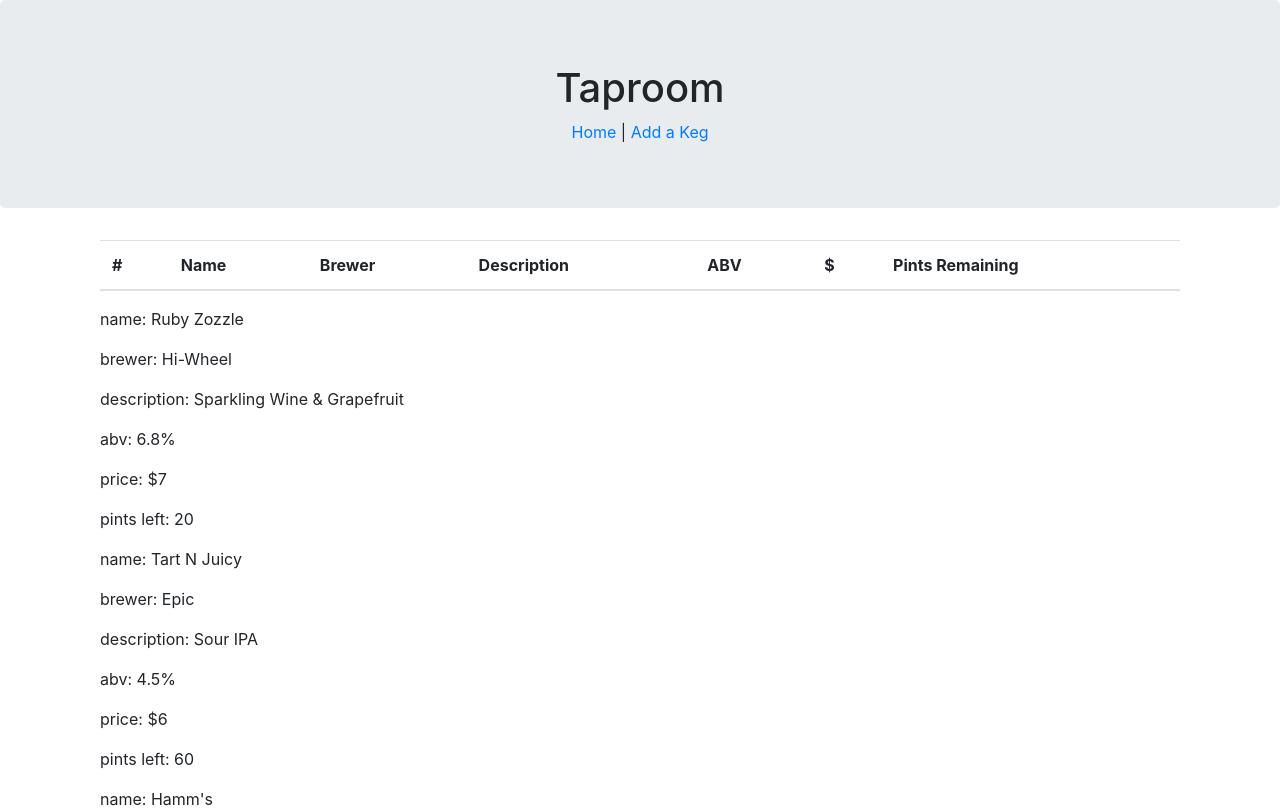
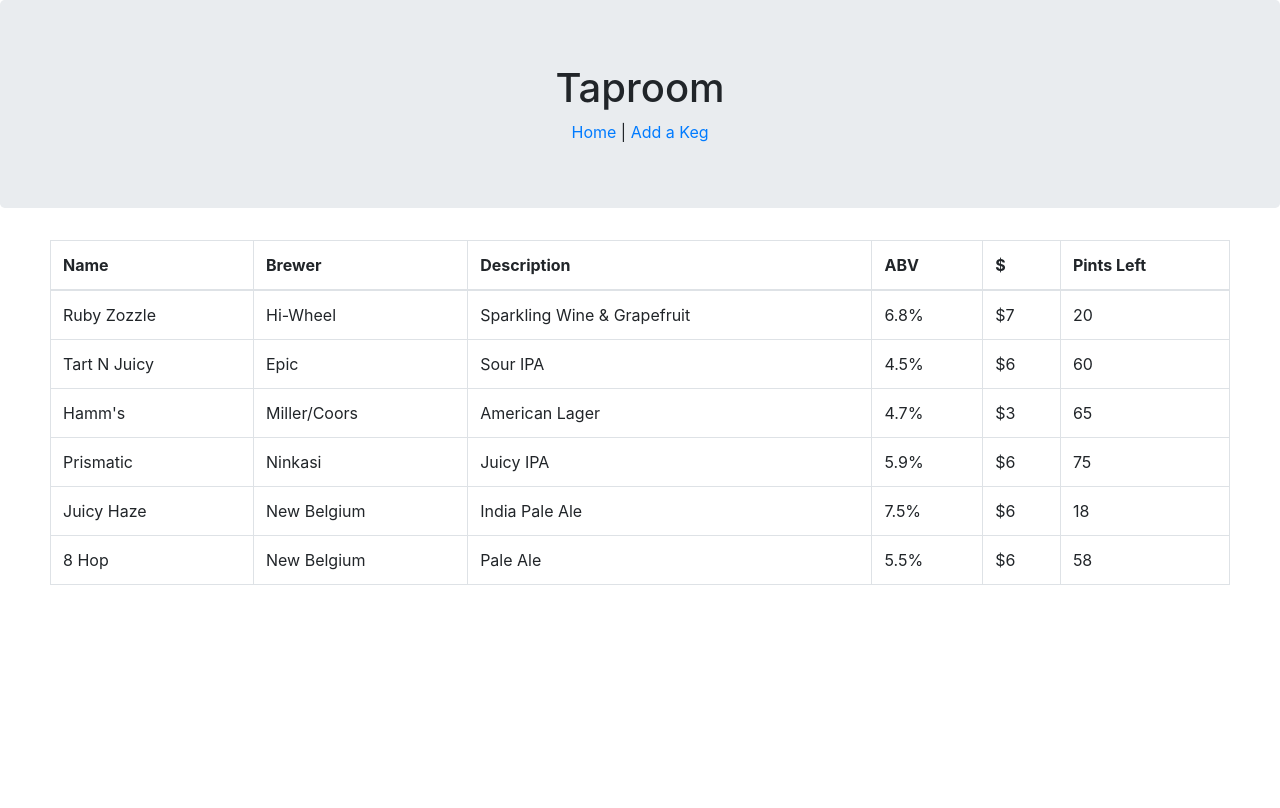
Before and after one commit to VicOhPNW/taproom, a React app: page /#/ in a window 1280 px wide. Shown: the top 808 px of the page. Built offline with nearby package versions, Linux system fonts and the light colour scheme.

Commit message:
Add table structure using bootstrap.

```diff
--- a/src/components/Keg.jsx
+++ b/src/components/Keg.jsx
@@ -2,18 +2,17 @@ import React from 'react';
 import PropTypes from 'prop-types';
 
 function Keg(props) {
-  let styledKeg ={};
+  // let styledKeg ={};
 
   return (
-    <div style={styledKeg}>
-      <p>name: {props.name}</p>
-      <p>brewer: {props.brewer}</p>
-      <p>description: {props.description}</p>
-      <p>abv: {props.abv}</p>
-      <p>price: ${props.price}</p>
-      <p>pints left: {props.remaining}</p>
-
-    </div>
+    <tr>
+      <td>{props.name}</td>
+      <td>{props.brewer}</td>
+      <td>{props.description}</td>
+      <td>{props.abv}</td>
+      <td>${props.price}</td>
+      <td>{props.remaining}</td>
+    </tr>
   );
 }
 
@@ -23,7 +22,7 @@ Keg.propTypes = {
   description: PropTypes.string.isRequired,
   abv: PropTypes.string.isRequired,
   price: PropTypes.string.isRequired,
-  remaining: PropTypes.number.isRequired
+  remaining: PropTypes.string.isRequired,
 };
 
 export default Keg;
--- a/src/components/KegList.jsx
+++ b/src/components/KegList.jsx
@@ -54,28 +54,27 @@ let masterKegList = [
 
 function KegList() {
   let styledKegList = {
-    marginRight: 100,
-    marginLeft: 100
+    marginLeft: 50,
+    marginRight: 50
   };
 
   return (
     <div style={styledKegList}>
-      <table className="table">
+      <table className="table table-bordered">
         <thead>
           <tr>
-            <th scope="col">#</th>
-            <th scope="col">Name</th>
-            <th scope="col">Brewer</th>
-            <th scope="col">Description</th>
-            <th scope="col">ABV</th>
-            <th scope="col">$</th>
-            <th scope="col">Pints Remaining</th>
+            <th>Name</th>
+            <th>Brewer</th>
+            <th>Description</th>
+            <th>ABV</th>
+            <th>$</th>
+            <th>Pints Left</th>
           </tr>
         </thead>
-      </table>
-
+        <tbody>
           {masterKegList.map((keg, index) =>
-        <Keg name={keg.name}
+            <Keg
+              name={keg.name}
               brewer={keg.brewer}
               description={keg.description}
               abv={keg.abv}
@@ -83,6 +82,8 @@ function KegList() {
               remaining={keg.remaining}
               key={index} />
           )}
+        </tbody>
+      </table>
     </div>
   );
 }
```
Lines whose indentation alone changed are shown as unchanged.
